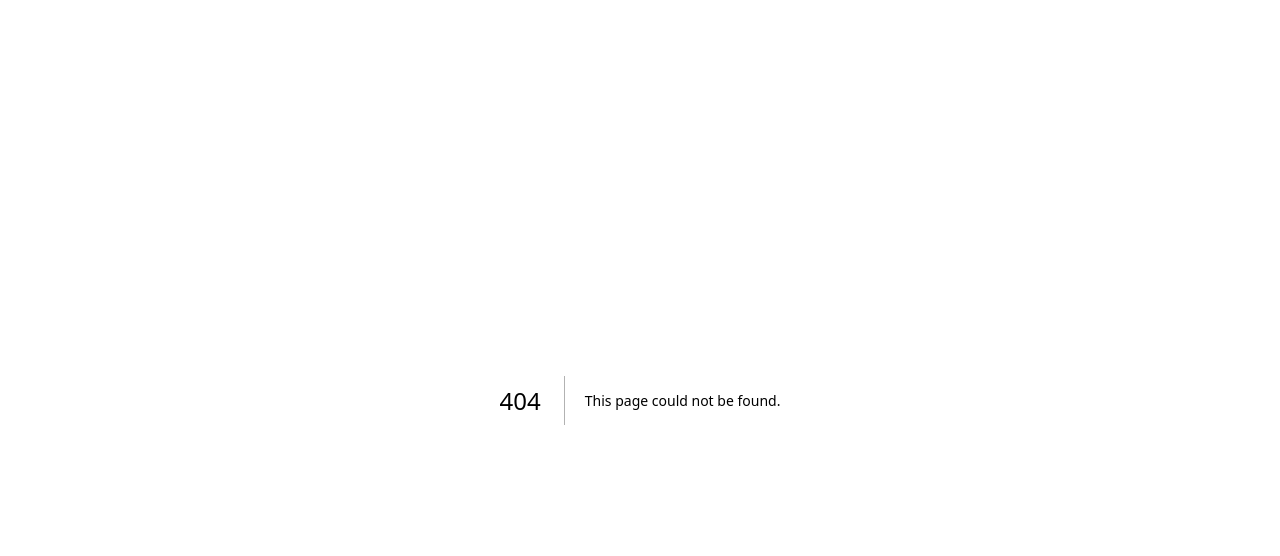
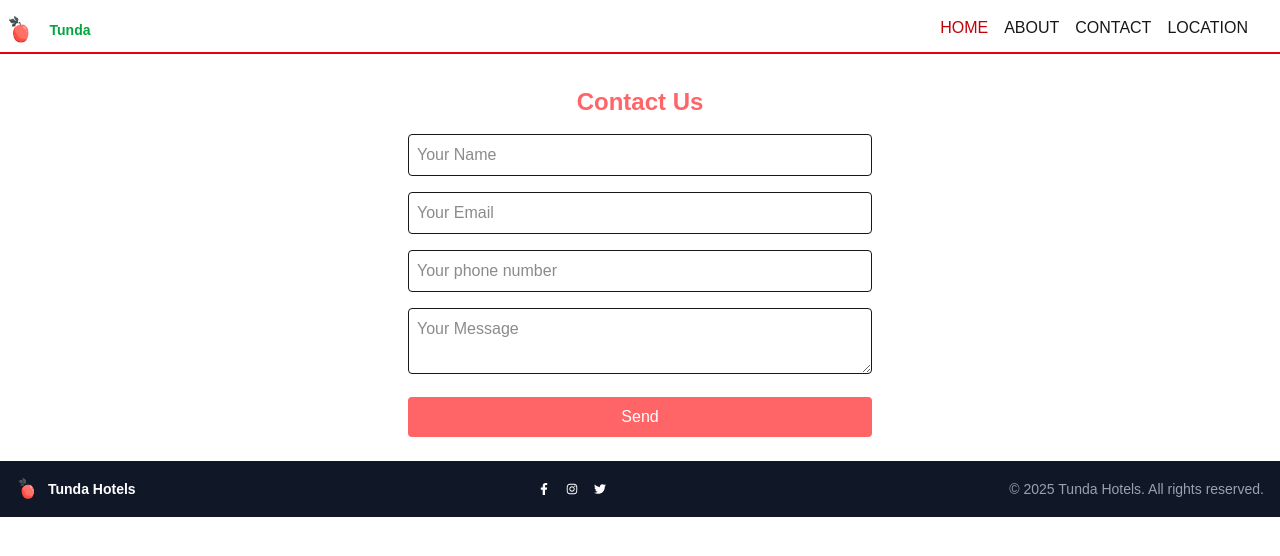
Before and after one commit to Hiss8n/Vision-rise, a Next.js app: page /contact in a window 1280 px wide. Before the commit this address had no page. Shown: the top 556 px of the page. Built offline with nearby package versions, Linux system fonts and the light colour scheme.

Commit message:
added contact page and route

```diff
--- a/app/api/(auth)/route.js
+++ /dev/null
@@ -1,7 +0,0 @@
-import { NextResponse } from "next/server";
-
-export const GET = () => {
-  return new NextResponse("heello nextjs")
-}
-
-export default GET;
--- a/app/api/(auth)/orders/route.js
+++ b/app/api/orders/route.js
@@ -28,7 +28,7 @@ export const POST=async(req)=>{
     const {name,email,phone,message}= await req.json();
 
     try {
-        //await connectDb()
+        await connectDb()
         if(!name || !email || !phone || !message){
             return new NextResponse('Kinldy add a message')
         }
--- a/app/contact.js
+++ b/app/contact/page.jsx
@@ -1,8 +1,10 @@
 'use client'
-
+import { useState } from "react";
+import toast, { Toaster } from "react-hot-toast";
 export default function ContactPage() {
-  const [form, setForm] = useState({ name: "", email: "", message: "" });
-  const [status, setStatus] = useState("");
+  const [form, setForm] = useState({ name: "", email: "",phone: "", message: "" });
+ /*  const [status, setStatus] = useState("");  */
+  const [isLoading,setIsLoading]=useState(false)
 
   const handleChange = (e) => {
     setForm({ ...form, [e.target.name]: e.target.value });
@@ -10,9 +12,10 @@ export default function ContactPage() {
 
   const handleSubmit = async (e) => {
     e.preventDefault();
-    setStatus("Sending...");
 
-    const res = await fetch("/api/contact", {
+ setIsLoading(true)
+   try {
+     const res = await fetch("http://localhost:3000/api/orders", {
       method: "POST",
       headers: { "Content-Type": "application/json" },
       body: JSON.stringify(form),
@@ -22,13 +25,28 @@ export default function ContactPage() {
     setStatus(data.message);
 
     if (res.ok) {
-      setForm({ name: "", email: "", message: "" });
+       setIsLoading(false)
+      setForm({ name: "", email: "",phone: "", message: "" });
+       toast.success('Message sent successfully!');
     }
+
+
+
+   } catch (error) {
+    console.log('Error',error)
+    return
+
+   } finally{
+    setIsLoading(false)
+    return
+   }
+
+
   };
 
   return (
     <div className="max-w-lg mx-auto p-6">
-      <h1 className="text-2xl font-bold mb-4">Contact Us</h1>
+      <h1 className="text-md font-bold mb-4 text-center text-red-400 md:text-2xl">Contact Us</h1>
       <form onSubmit={handleSubmit} className="space-y-4">
         <input
           name="name"
@@ -48,6 +66,15 @@ export default function ContactPage() {
           className="w-full p-2 border rounded"
           required
         />
+         <input
+          name="phone"
+          type="text"
+          placeholder="Your phone number"
+          value={form.phone}
+          onChange={handleChange}
+          className="w-full p-2 border rounded"
+          required
+        />
         <textarea
           name="message"
           placeholder="Your Message"
@@ -58,12 +85,15 @@ export default function ContactPage() {
         />
         <button
           type="submit"
-          className="w-full bg-blue-600 text-white p-2 rounded hover:bg-blue-700"
+          className="w-full bg-red-400 text-white p-2 rounded hover:bg-red-700"
         >
-          Send Message
+          {isLoading ? (
+            <span>Loading...</span>
+
+          ):( <span> Send</span>)}
         </button>
       </form>
-      {status && <p className="mt-4 text-center">{status}</p>}
+      {/* {isLoading && toast.success('Message send successfull')} */}
     </div>
   );
 }
--- a/app/layout.js
+++ b/app/layout.js
@@ -1,5 +1,7 @@
 import { Geist, Geist_Mono } from "next/font/google";
 import "./globals.css";
+import Navbar from "@/components/nav";
+import Footer from "@/components/footer";
 
 const geistSans = Geist({
   variable: "--font-geist-sans",
@@ -22,7 +24,9 @@ export default function RootLayout({ children }) {
       <body
         className={`${geistSans.variable} ${geistMono.variable} antialiased`}
       >
+         <Navbar/>
         {children}
+         <Footer/>
       </body>
     </html>
   );
--- a/app/page.js
+++ b/app/page.js
@@ -9,12 +9,12 @@ export default function Home() {
   return (
     <>
 
-    <Navbar/>
+
     <Hero/>
     <Feature/>
   <Testimonials/>
 
-  <Footer/>
+
 
       </>
 
--- a/components/footer.jsx
+++ b/components/footer.jsx
@@ -3,20 +3,20 @@ import { FaFacebookF, FaInstagram, FaTwitter } from "react-icons/fa";
 export default function Footer() {
   return (
     <section>
-    <footer className="bg-gray-900 text-white py-8 flex  w-full h-[40px] max-auto">
-      <div className="max-w-6xl mx-auto px-6 flex items-center justify-between md:flex-row gap-2">
+    <footer className="bg-gray-900 text-white py-2 flex  w-full  max-auto ">
+      <div className="w-full mx-auto px-4  flex items-center  justify-between gap-2 md:gap-3">
         {/* Hotel Name */}
-        <div className='w-[30%] h-10 rounded-full ml-12 flex justify-center items-center'>
+        <div className='h-10 rounded-full flex justify-center items-center'>
 
-        <img src='/logo.png'  alt='logo' width={44} height={44} className='contained'/>
-         <p className="text-md font-semibold">Tunda Hotels</p>
+        <img src='/logo.png'  alt='logo' width={44} height={44} className='w-8 h-8'/>
+         <p className="text-xs font-semibold md:text-sm">Tunda Hotels</p>
 
 
         </div>
 
 
         {/* Social Icons */}
-        <div className="flex gap-4 text-xl">
+        <div className="flex gap-4 text-xs">
           <a
             href="https://facebook.com"
             target="_blank"
@@ -44,9 +44,11 @@ export default function Footer() {
         </div>
 
         {/* Copyright */}
-        <p className="text-sm text-gray-400">
+        <div>
+        <p className="text-xs text-gray-400 md:text-sm">
           © {new Date().getFullYear()} Tunda Hotels. All rights reserved.
         </p>
+        </div>
       </div>
     </footer>
      </section>
--- a/components/hero.jsx
+++ b/components/hero.jsx
@@ -1,3 +1,4 @@
+import Link from "next/link"
 
 
 const Hero = () => {
@@ -24,7 +25,7 @@ const Hero = () => {
               </div>
 
 
-
+            <Link href={'/contact'}>
              <button className="bg-gradient-to-r
              from-red-500 to-red-200 text-xl px-12 px-4
              opacity-100
@@ -32,6 +33,7 @@ const Hero = () => {
 
              transform transition-transform duration-100 hover:scale-125 hover:cursor-pointer
              ">Contact us</button>
+             </Link>
 
         </div>
 
--- a/components/nav.jsx
+++ b/components/nav.jsx
@@ -11,11 +11,12 @@ import Image from 'next/image';
 
 const Navbar = () => {
     const [toggleMenu,setToggleMenu]=useState(false)
-  return<nav className='w-full h-[54px] py-4 px-2 mb-2 bg-transparent '>
+  return<nav className='w-full h-[54px] py-4 px-2 mb-2 bg-transparent border-b-2 border-red-600 '>
     <div className='flex justify-between px-1 lg:px-2'>
-        <div className='w-10 h-10 rounded-full ml-12 flex-cols items-center'>
+        <div className='w-10 h-10  ml-1 flex items-center justify-center pb-3 lg:ml-3'>
 
-        <img src='/logo.png'  alt='logo' width={44} height={44} className='contained'/>
+        <img src='/logo.png'  alt='logo' width={54} height={54} className='w-10 h-10'/>
+        <p className='text-sm text-green-600 font-bold pl-0 ml-1'>Tunda</p>
 
 
         </div>
@@ -23,9 +24,9 @@ const Navbar = () => {
         <div className='flex justify-end'>
 
         <div className=' hidden flex justify-between  md:block md:gap-3'>
-            <Link href={"#"}className='navbar__links relative mr-4 text-red-700'>HOME</Link>
-            <Link href={"/contact.js"}className='navbar__links relative mr-4'>ABOUT</Link>
-            <Link href={"#"}className='navbar__links relative mr-4'>CONTACT</Link>
+            <Link href={"/"}className='navbar__links relative mr-4 text-red-700'>HOME</Link>
+            <Link href={"#"}className='navbar__links relative mr-4'>ABOUT</Link>
+            <Link href={"/contact"}className='navbar__links relative mr-4'>CONTACT</Link>
             <Link href={"#"}className='navbar__links relative mr-4'>LOCATION</Link>
 
 
--- a/package.json
+++ b/package.json
@@ -9,18 +9,19 @@
     "lint": "next lint"
   },
   "dependencies": {
-    "dotenv": "^17.2.1",
     "mongodb": "^6.18.0",
     "mongoose": "^8.17.1",
     "next": "15.4.6",
     "nodemailer": "^7.0.5",
     "react": "19.1.0",
     "react-dom": "19.1.0",
+    "react-hot-toast": "^2.5.2",
     "react-icons": "^5.5.0"
   },
   "devDependencies": {
     "@eslint/eslintrc": "^3",
     "@tailwindcss/postcss": "^4",
+    "dotenv": "^17.2.1",
     "eslint": "^9",
     "eslint-config-next": "15.4.6",
     "tailwindcss": "^4"
--- a/postcss.config.mjs
+++ b/postcss.config.mjs
@@ -1,9 +1,5 @@
 const config = {
-  extend:{
-    bannerImag:"url('/bgImage.png')",
 
-
-  },
   plugins: ["@tailwindcss/postcss"],
 };
 
```
Also changed, not shown: lib/db.js (+9 -3 lines), 1 other file (tests, documents, lock files or other folders).
